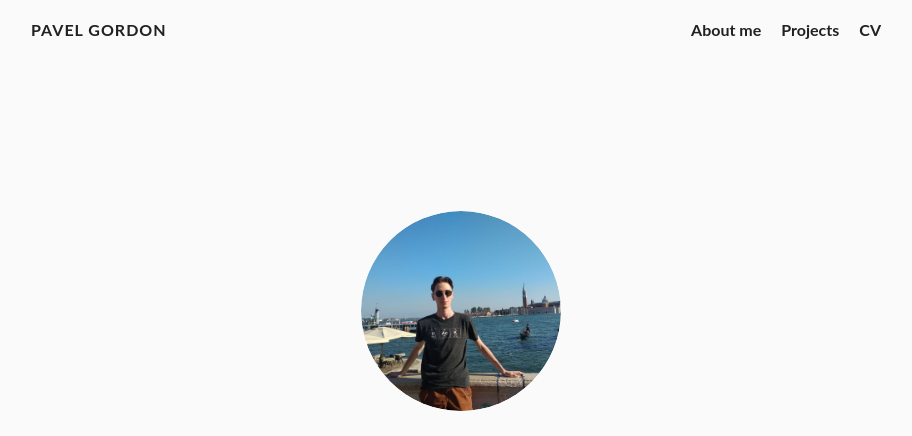
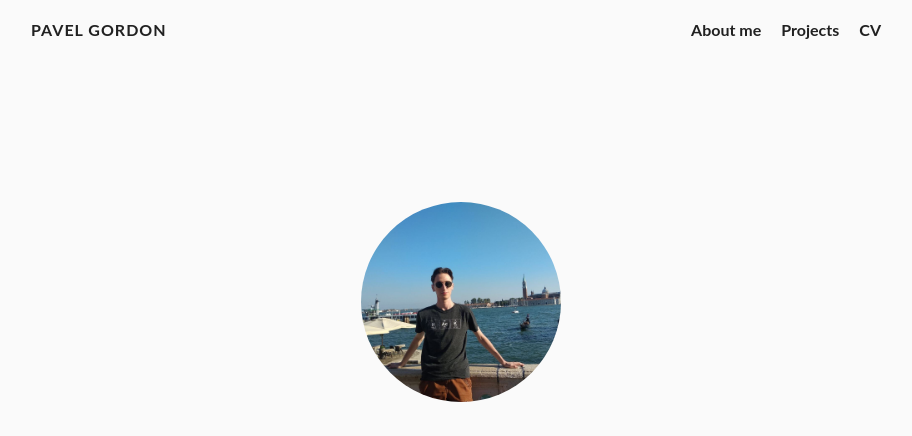
Before and after one commit to pavelgordon/pgordon.dev, a Gatsby site: page / in a window 1280 px wide. Shown: the top 436 px of the page, without its empty margins (179-1091 px from the left). Built offline with nearby package versions, Linux system fonts and the light colour scheme; Gatsby itself is replaced by a stand-in of ours; some packages are replaced by stand-ins of ours.

Commit message:
updated picture

```diff
--- a/src/components/bio.js
+++ b/src/components/bio.js
@@ -39,19 +39,11 @@ const Bio = () => {
     <section className='container centered'>
         <div className="about">
 
-
-        <Image
-        fixed={data.avatar.childImageSharp.fixed}
-        alt={author.name}
-        style={{
+        <img src='avatar.jpg' style={{
           width: 200,
           height: 200,
-          borderRadius: `100%`,
-        }}
-        imgStyle={{
           borderRadius: `50%`,
-        }}
-      />
+        }}/>
 
           <h1 className="name">Pavel Gordon</h1>
           <h2 className="position">Senior Back End Engineer</h2>
```
Also changed, not shown: static/avatar.jpg (added), 1 other file.
